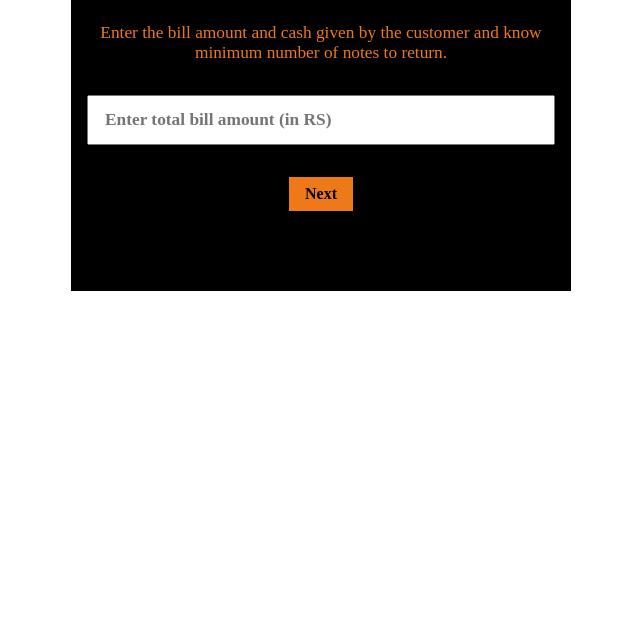
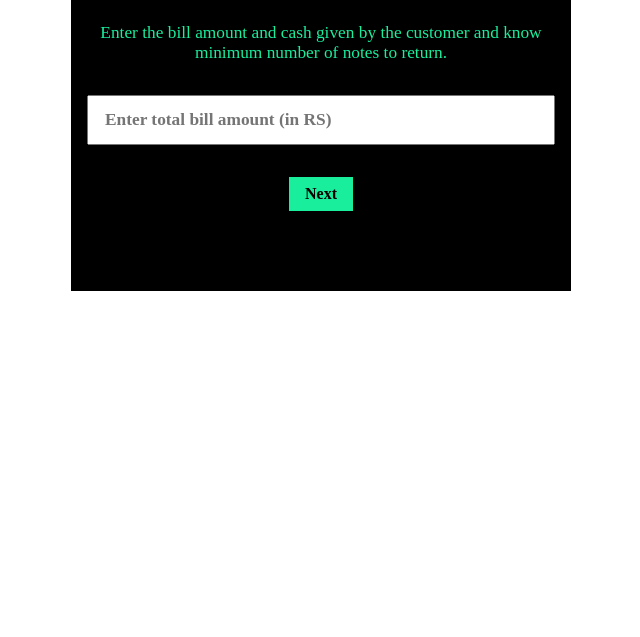
Before and after one commit to BhagyashreeKarale/mark-10, a plain HTML site: page index.html in a window 1280 px wide. Shown: the part 163-800 px from the top of the page, without its empty margins (319-959 px from the left). Drawn offline with Linux system fonts and the light colour scheme.

Commit message:
finalized

```diff
--- a/main.css
+++ b/main.css
@@ -1,7 +1,7 @@
 
  :root{
     --dark-black : black;
-    --mustard-orange: #ee7919;
+    --mustard-orange: #19ee9c;
 }
 *{
     font-family: “Playfair Display”, “Didot”, "Times New Roman", Times, serif;
@@ -10,6 +10,7 @@
 body{
     margin-top: 2rem;
 }
+
 
 .section{
     width: 100%;
```
Also changed, not shown: index.html (+1 -0 lines), app.js (line endings or trailing spaces).
